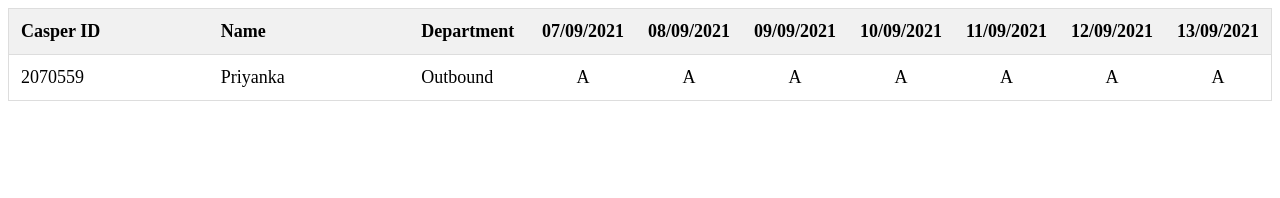
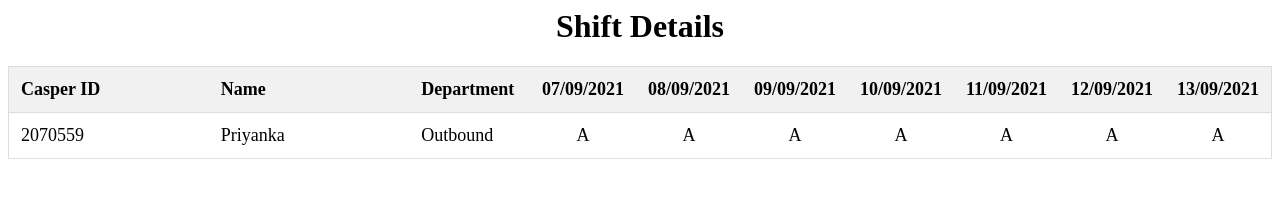
Before and after one commit to rewari/EMS1, a plain HTML site: page roster.html in a window 1280 px wide. Drawn offline with Linux system fonts and the light colour scheme.

Commit message:
Update roster.html

```diff
--- a/roster.html
+++ b/roster.html
@@ -39,7 +39,7 @@
 </style>
 </head>
 <body>
-
+<center><h1>Shift Details</h2></center>
 <!--<center><h1>SEARCH TO KNOW YOUR ROSTER</h2></center>
 
 <input type="text" id="myInput" onkeyup="myFunction()" placeholder="Search for Casper ID.." title="Type in a name">-->
```
